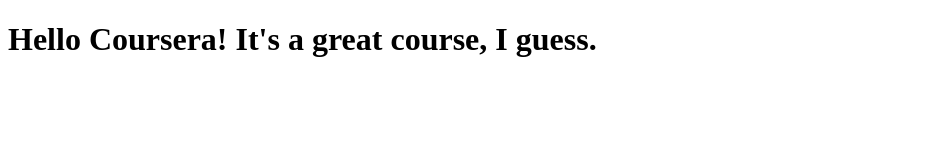
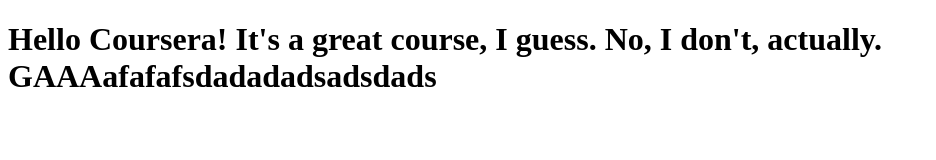
Before and after one commit to FURBENE/coursera_test, a plain HTML site: page site/index.html in a window 1280 px wide. Shown: the whole page, without its empty margins (0-936 px from the left). Drawn offline with Linux system fonts and the light colour scheme.

Commit message:
My second page.

```diff
--- a/site/index.html
+++ b/site/index.html
@@ -4,6 +4,6 @@
 	<title>Hello Coursera!</title>
 </head>
 <body>
-<h1>Hello Coursera! It's a great course, I guess. </h1>
+<h1>Hello Coursera! It's a great course, I guess. No, I don't, actually. GAAAafafafsdadadadsadsdads</h1>
 </body>
 </html>
```
